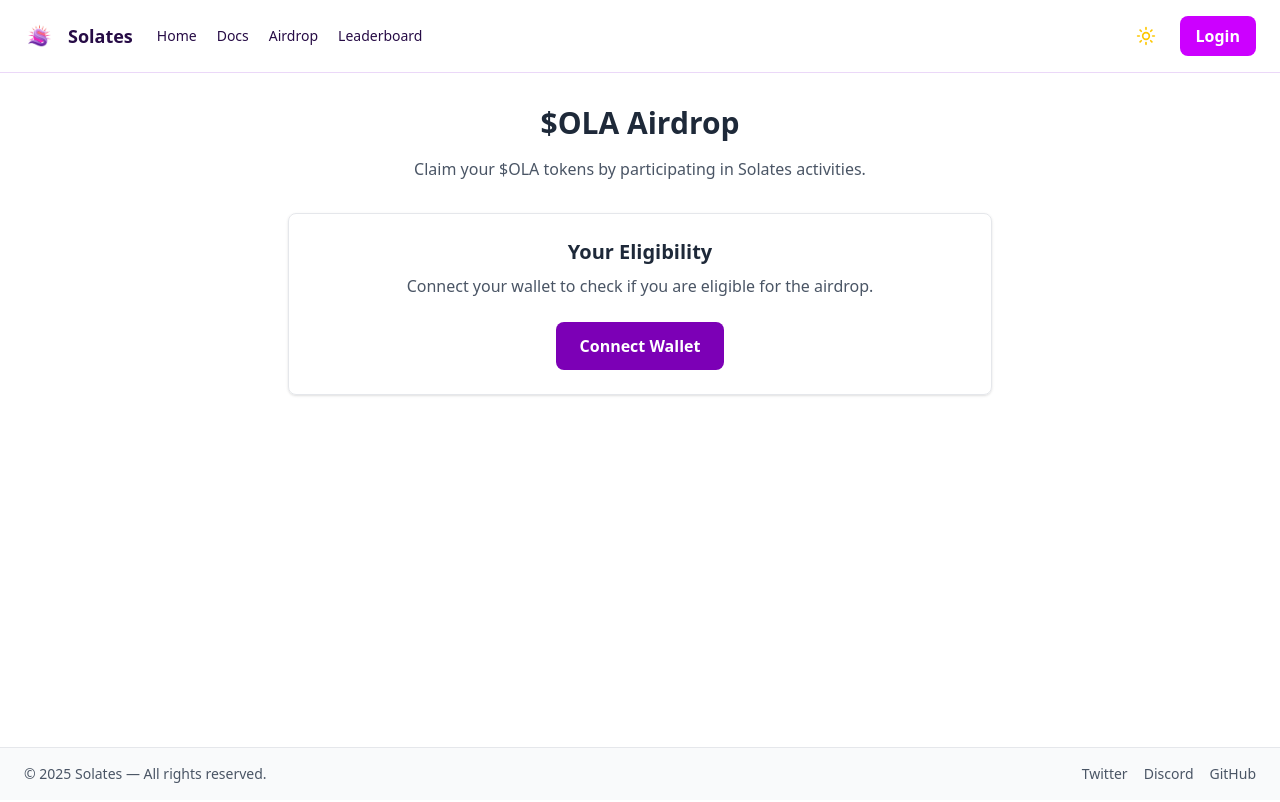
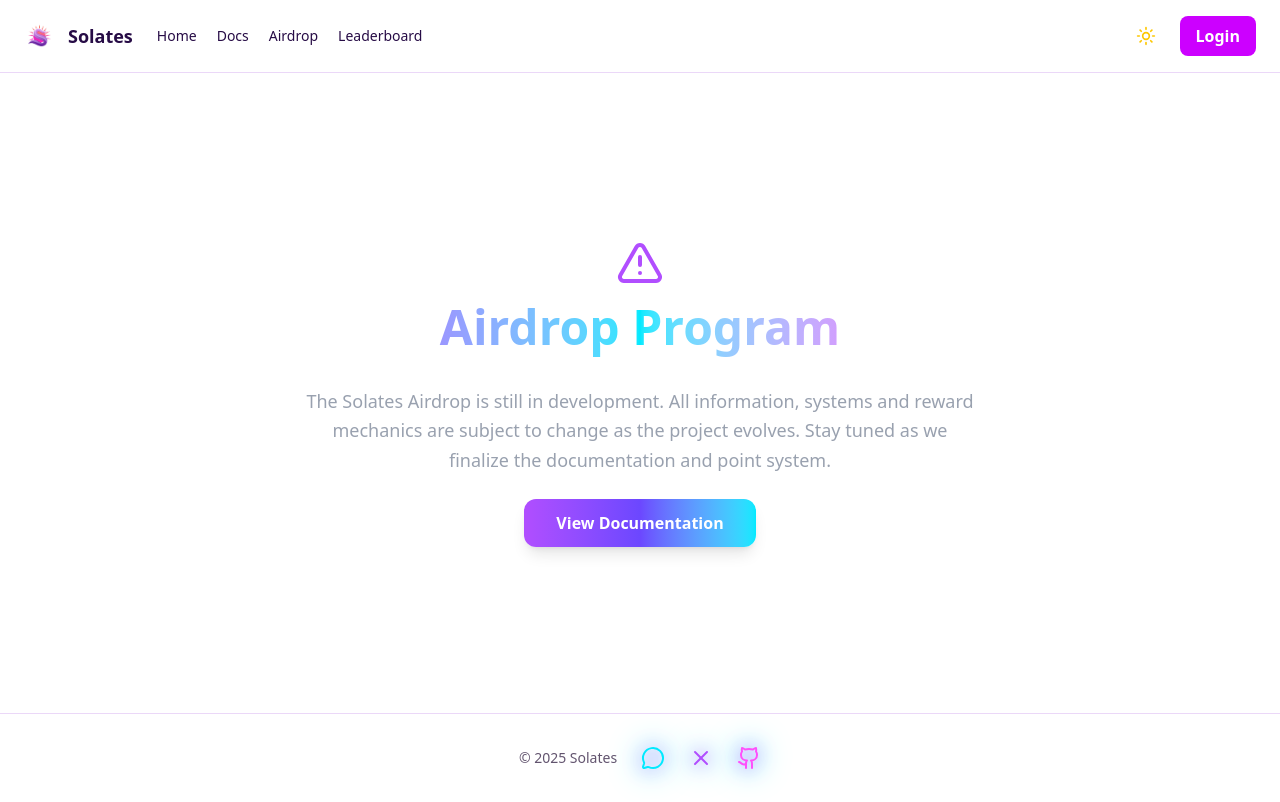
Before and after one commit to bioxim/solates-proto, a React (Vite) app: page /airdrop in a window 1280 px wide. Built offline with nearby package versions, Linux system fonts and the light colour scheme; no server answers.

Commit message:
Airdrop main updated and footer solved

```diff
--- a/src/components/Footer.tsx
+++ b/src/components/Footer.tsx
@@ -1,12 +1,67 @@
+// src/components/Footer.tsx
+import { Github, MessageCircle, X } from "lucide-react";
+
 export default function Footer() {
   return (
-    <footer className="px-6 py-4 border-t border-gray-200 dark:border-gray-700 bg-gray-50 dark:bg-gray-800 text-sm text-gray-600 dark:text-gray-300">
-      <div className="flex flex-col md:flex-row justify-between items-center gap-3">
-        <span>© {new Date().getFullYear()} Solates — All rights reserved.</span>
-        <div className="flex gap-4">
-          <a href="#" className="hover:text-primary">Twitter</a>
-          <a href="#" className="hover:text-primary">Discord</a>
-          <a href="#" className="hover:text-primary">GitHub</a>
+    <footer className="relative z-[5] w-full py-8 text-center border-t border-[var(--card)] bg-[var(--bg)] text-[var(--text-secondary)]">
+      <style>{`
+        .neon-icon {
+          transition: all 0.3s ease;
+          filter: drop-shadow(0 0 0px transparent);
+        }
+        .neon-icon:hover {
+          transform: scale(1.15);
+          filter: drop-shadow(0 0 10px #b14eff)
+                  drop-shadow(0 0 20px #00eaff)
+                  drop-shadow(0 0 30px #ff4ffb);
+        }
+
+        @keyframes neonPulse {
+          0%, 100% {
+            filter: drop-shadow(0 0 6px #b14eff)
+                    drop-shadow(0 0 10px #00eaff);
+          }
+          50% {
+            filter: drop-shadow(0 0 15px #ff4ffb)
+                    drop-shadow(0 0 25px #00eaff);
+          }
+        }
+
+        .neon-icon svg {
+          animation: neonPulse 3s ease-in-out infinite;
+        }
+      `}</style>
+
+      <div className="flex flex-col md:flex-row items-center justify-center gap-6">
+        <span className="text-sm opacity-80">© 2025 Solates</span>
+
+        <div className="flex items-center gap-6">
+          <a
+            href="https://discord.gg/your-invite"
+            target="_blank"
+            rel="noreferrer"
+            className="neon-icon"
+          >
+            <MessageCircle className="w-6 h-6 text-[#00eaff]" />
+          </a>
+
+          <a
+            href="https://x.com/SolatesDefi"
+            target="_blank"
+            rel="noreferrer"
+            className="neon-icon"
+          >
+            <X className="w-6 h-6 text-[#b14eff]" />
+          </a>
+
+          <a
+            href="https://github.com/bioxim/solates-proto"
+            target="_blank"
+            rel="noreferrer"
+            className="neon-icon"
+          >
+            <Github className="w-6 h-6 text-[#ff4ffb]" />
+          </a>
         </div>
       </div>
     </footer>
--- a/src/components/Navbar.tsx
+++ b/src/components/Navbar.tsx
@@ -54,7 +54,7 @@ export default function Navbar() {
           <div className="hidden md:flex items-center gap-5 text-sm">
             <Link to="/" className="hover:text-[var(--primary)]">Home</Link>
             <Link to="/docs" className="hover:text-[var(--primary)]">Docs</Link>
-            <Link to="/docs/airdrop/general" className="hover:text-[var(--primary)]">Airdrop</Link>
+            <Link to="/airdrop" className="hover:text-[var(--primary)]">Airdrop</Link>
             <Link to="/leaderboard" className="hover:text-[var(--primary)]">Leaderboard</Link>
           </div>
         </div>
--- a/src/pages/Airdrop.tsx
+++ b/src/pages/Airdrop.tsx
@@ -1,24 +1,38 @@
+// src/pages/Airdrop.tsx
+import { motion } from "framer-motion";
+import { Link } from "react-router-dom";
+import { AlertTriangle } from "lucide-react";
+
 export default function Airdrop() {
   return (
-    <div className="p-8 max-w-3xl mx-auto text-center">
-      <h1 className="text-3xl font-bold text-gray-800 dark:text-gray-100 mb-4">
-        $OLA Airdrop
-      </h1>
-      <p className="text-gray-600 dark:text-gray-300 mb-8">
-        Claim your $OLA tokens by participating in Solates activities.
-      </p>
+    <div className="min-h-[80vh] flex flex-col items-center justify-center text-center px-6 bg-[var(--bg)] text-[var(--text)]">
+      <motion.div
+        initial={{ opacity: 0, y: 40 }}
+        animate={{ opacity: 1, y: 0 }}
+        transition={{ duration: 0.8 }}
+        className="max-w-2xl"
+      >
+        <div className="flex justify-center mb-4">
+          <AlertTriangle className="w-12 h-12 text-[#b14eff]" />
+        </div>
 
-      <div className="bg-card-light dark:bg-card-dark border border-gray-200 dark:border-gray-700 rounded-lg p-6 shadow">
-        <h2 className="text-xl font-semibold text-gray-800 dark:text-gray-100 mb-2">
-          Your Eligibility
-        </h2>
-        <p className="text-gray-600 dark:text-gray-300">
-          Connect your wallet to check if you are eligible for the airdrop.
+        <h1 className="text-3xl md:text-5xl font-bold mb-4 pb-5 bg-gradient-to-r from-[#b14eff] via-[#00eaff] to-[#ff4ffb] bg-clip-text text-transparent">
+          Airdrop Program
+        </h1>
+
+        <p className="text-gray-400 text-lg mb-6 leading-relaxed">
+          The Solates Airdrop is still in development.
+          All information, systems and reward mechanics are subject to change as the project evolves.
+          Stay tuned as we finalize the documentation and point system.
         </p>
-        <button className="mt-6 px-6 py-3 rounded-lg bg-primary text-white font-semibold hover:opacity-90">
-          Connect Wallet
-        </button>
-      </div>
+
+        <Link
+          to="/docs/airdrop/general"
+          className="inline-block px-8 py-3 rounded-xl bg-gradient-to-r from-[#b14eff] via-[#6c47ff] to-[#00eaff] text-white font-semibold hover:scale-105 transition-transform shadow-lg"
+        >
+          View Documentation
+        </Link>
+      </motion.div>
     </div>
   );
 }
```
